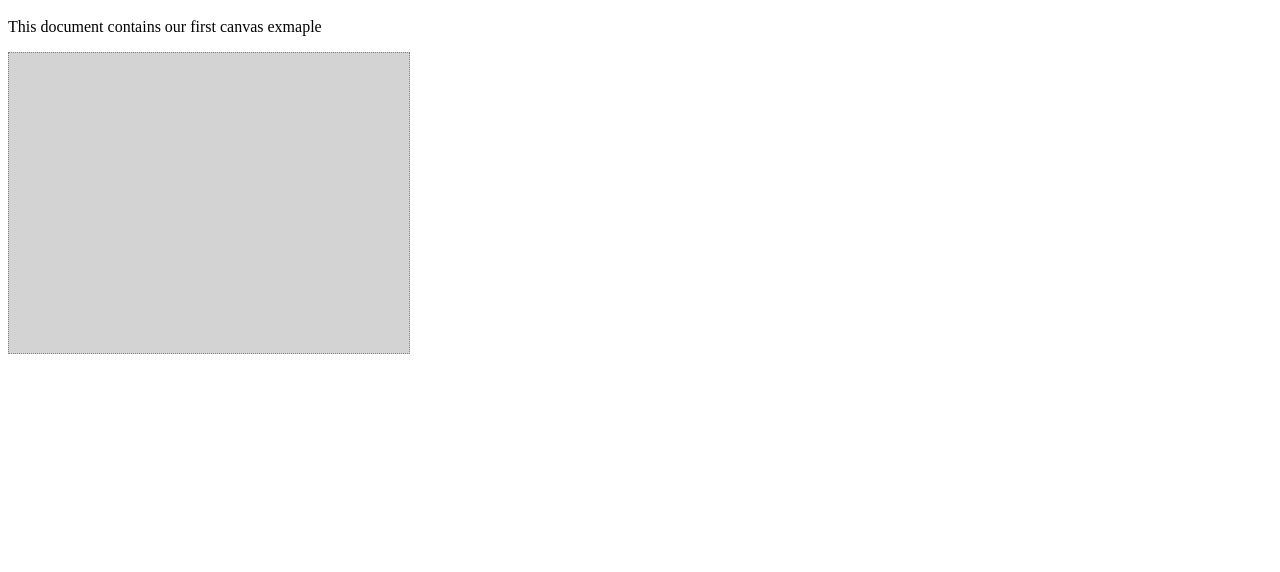
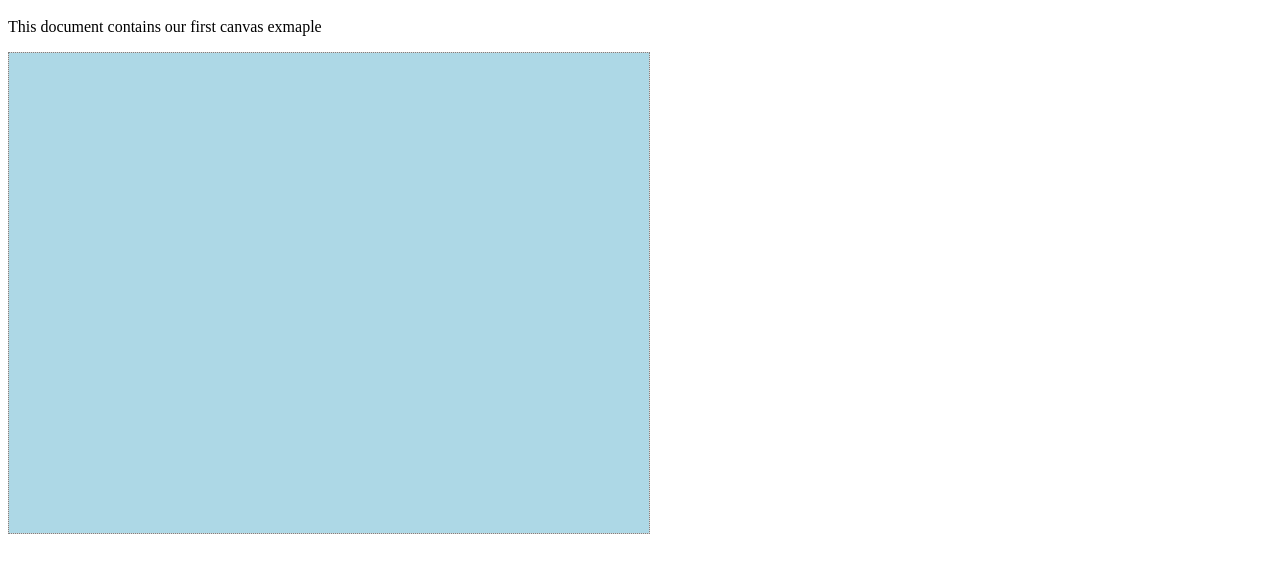
Before and after one commit to vijaygenius123/html5_canvas_basics, a plain HTML site: page index.html in a window 1280 px wide. Shown: the part 78-650 px from the top of the page. Drawn offline with Linux system fonts and the light colour scheme.

Commit message:
fillRect With fillStyle

```diff
--- a/index.html
+++ b/index.html
@@ -16,6 +16,21 @@
             Your browser doesn't support canvas
         </canvas>
     </div>
+    <script type="text/javascript">
+        window.addEventListener('load', function () {
+            var canvasElement = document.getElementById("canvas");
+            if (canvasElement && canvasElement.getContext) {
+                canvasElement.width = 640
+                canvasElement.height = 480
+
+                var ctx = canvasElement.getContext("2d")
+                if (ctx) {
+                    ctx.fillStyle = "lightBlue"
+                    ctx.fillRect(0, 0, canvasElement.width, canvasElement.height)
+                }
+            }
+        })
+    </script>
 </body>
 
 </html>
```
